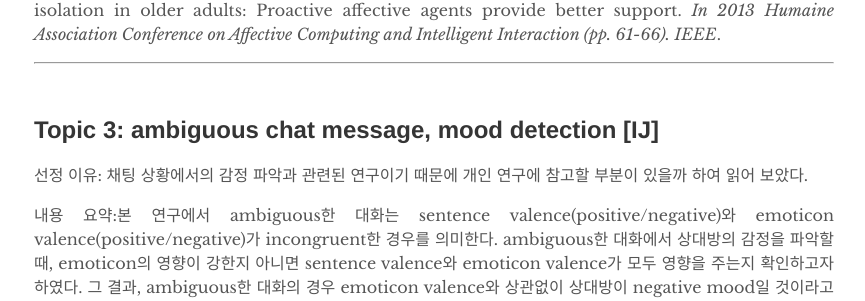
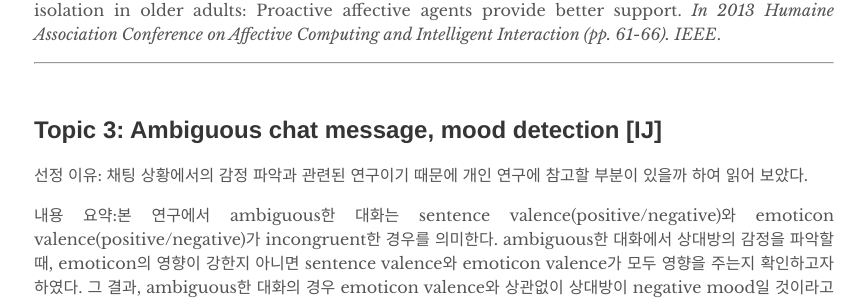
Before and after one commit to humanfactorspsych/blog, a Jekyll site: the page built from _posts/2020-05-28-study.md, in a window 1280 px wide and 900 px high, scrolled down 1129 px. Shown: the part 144-445 px from the top of the window, without its empty margins (206-1071 px from the left). Built offline with Jekyll 4.4.1, drawn with Linux system fonts in a browser that asks for light colours.

```diff
--- a/_posts/2020-05-28-study.md
+++ b/_posts/2020-05-28-study.md
@@ -35,7 +35,7 @@ Ring, L., Barry, B., Totzke, K., & Bickmore, T. (2013, September). Addressing lo
 ------------
 <br>
 
-## Topic 3: ambiguous chat message, mood detection [IJ]
+## Topic 3: Ambiguous chat message, mood detection [IJ]
 
 선정 이유: 채팅 상황에서의 감정 파악과 관련된 연구이기 때문에 개인 연구에 참고할 부분이 있을까 하여 읽어 보았다.
 
```
